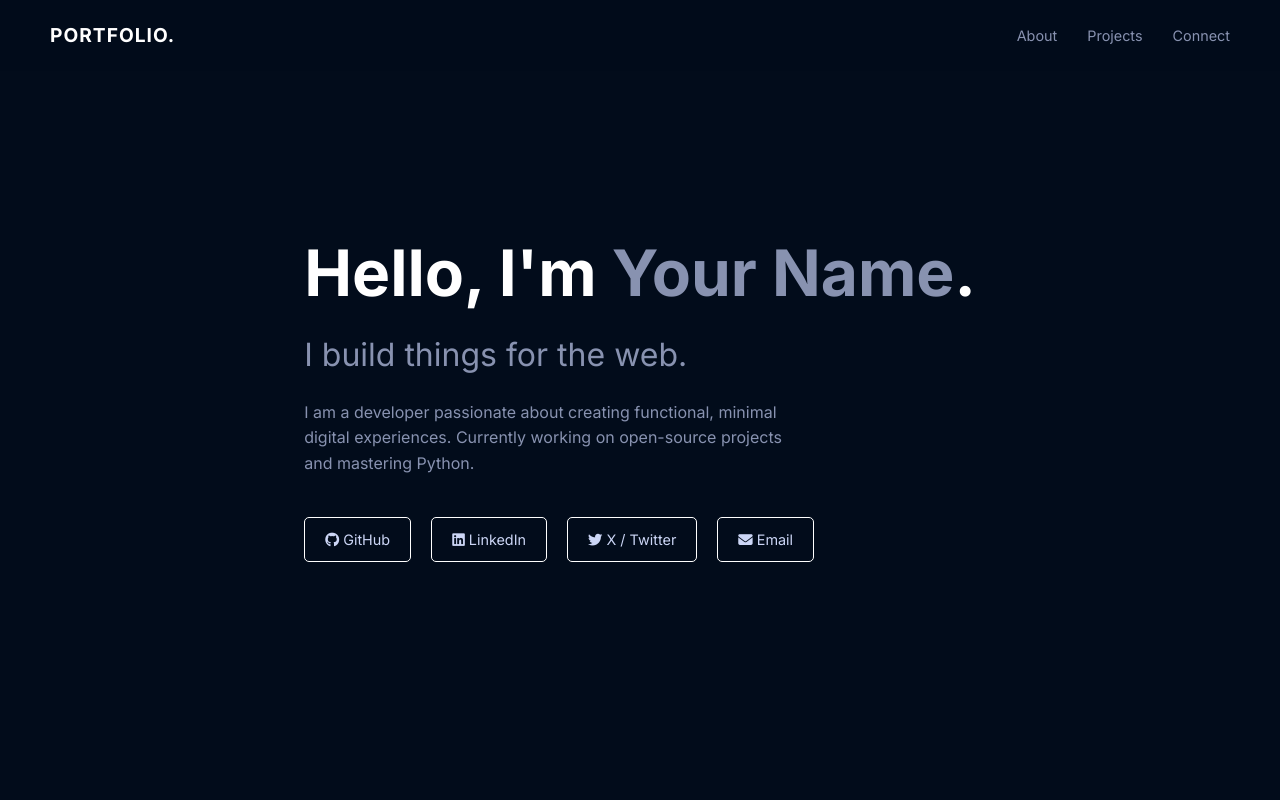
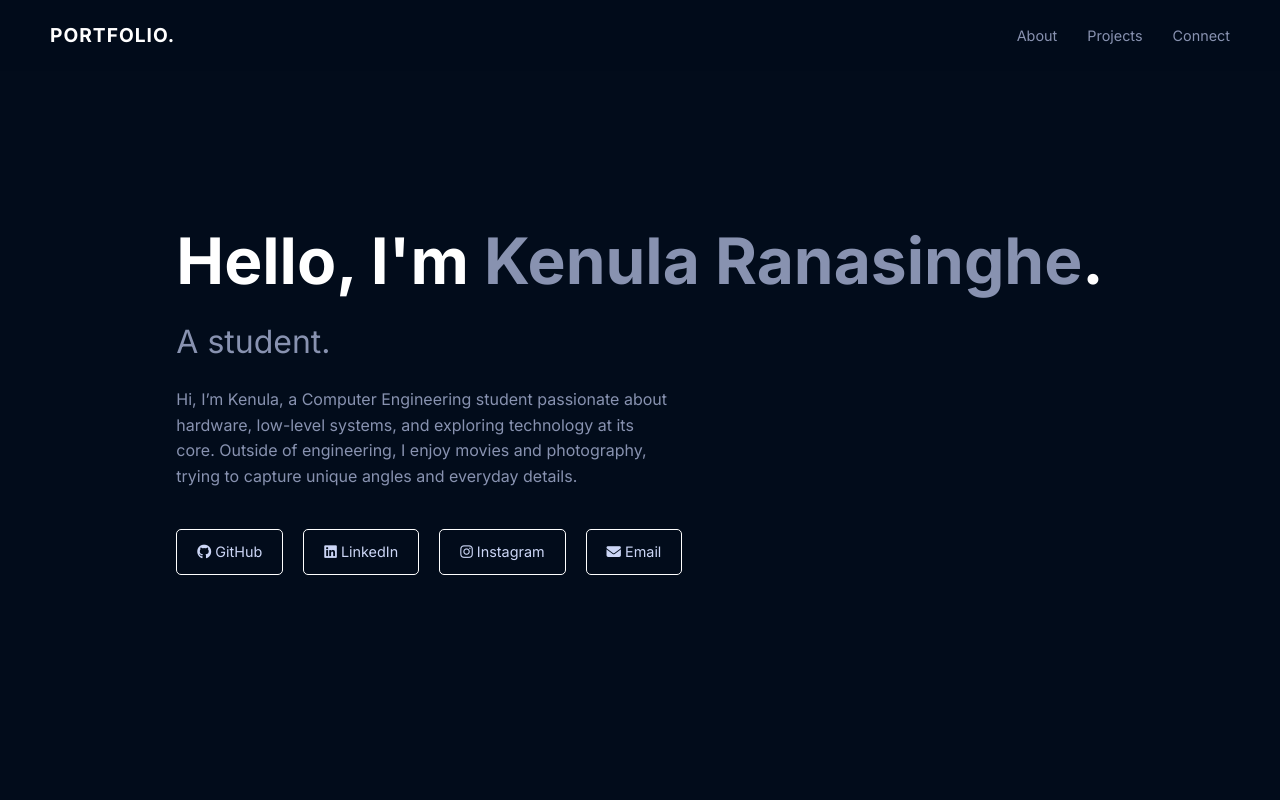
Before and after one commit to KenulaR/KenulaR.github.io, a plain HTML site: page index.html in a window 1280 px wide. Shown: the top 800 px of the page. Drawn offline with Linux system fonts and the light colour scheme.

Commit message:
Add files via upload

```diff
--- a/index.html
+++ b/index.html
@@ -21,18 +21,18 @@
 
     <section id="about" class="hero">
         <div class="hero-content">
-            <h1>Hello, I'm <span class="highlight">Your Name</span>.</h1>
-            <p class="subtitle">I build things for the web.</p>
+            <h1>Hello, I'm <span class="highlight">Kenula Ranasinghe</span>.</h1>
+            <p class="subtitle">A student.</p>
             <p class="bio">
-                I am a developer passionate about creating functional, minimal digital experiences.
-                Currently working on open-source projects and mastering Python.
+               Hi, I’m Kenula, a Computer Engineering student passionate about hardware, low-level systems, and exploring technology at its core.
+               Outside of engineering, I enjoy movies and photography, trying to capture unique angles and everyday details.
             </p>
 
             <div class="social-links">
-                <a href="#" target="_blank" class="social-btn"><i class="fab fa-github"></i> GitHub</a>
-                <a href="#" target="_blank" class="social-btn"><i class="fab fa-linkedin"></i> LinkedIn</a>
-                <a href="#" target="_blank" class="social-btn"><i class="fab fa-twitter"></i> X / Twitter</a>
-                <a href="mailto:your@email.com" class="social-btn"><i class="fas fa-envelope"></i> Email</a>
+                <a href="https://github.com/KenulaR" target="_blank" class="social-btn"><i class="fab fa-github"></i> GitHub</a>
+                <a href="https://www.linkedin.com/in/kenularanasinghe/" target="_blank" class="social-btn"><i class="fab fa-linkedin"></i> LinkedIn</a>
+                <a href="https://www.instagram.com/kenula.r" target="_blank" class="social-btn"><i class="fab fa-instagram"></i> Instagram</a>
+                <a href="mailto:kenularanasinghe@gmail.com" class="social-btn"><i class="fas fa-envelope"></i> Email</a>
             </div>
         </div>
     </section>
@@ -92,7 +92,7 @@
     </section>
 
     <footer id="contact">
-        <p>Built & Designed by Your Name.</p>
+        <p>Built & Designed by Kenula Ranasinghe.</p>
         <p>&copy; <span id="year"></span> All rights reserved.</p>
     </footer>
 
```
